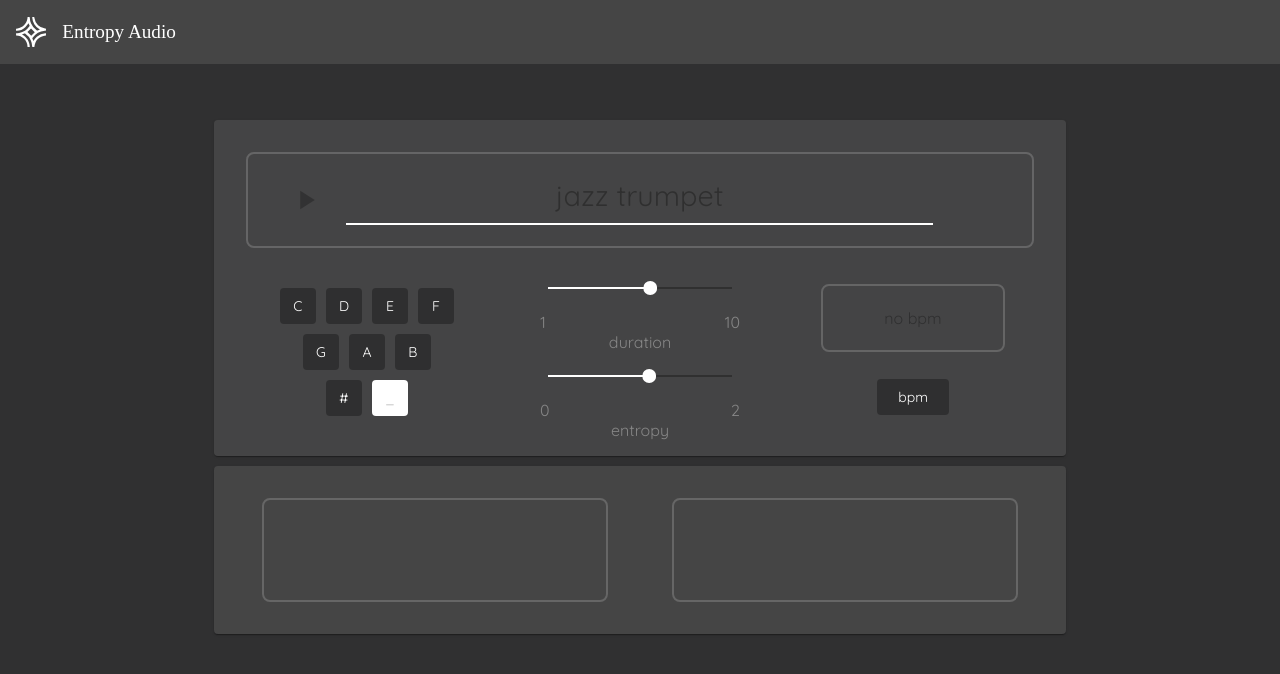
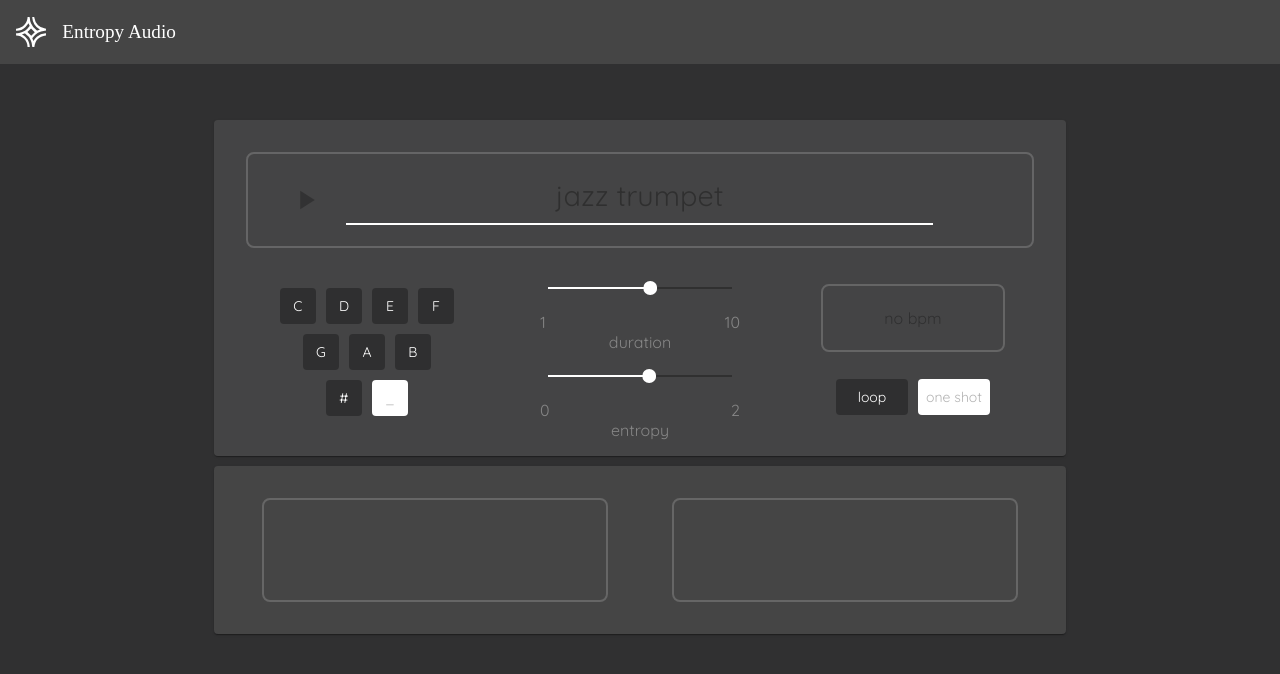
Before and after one commit to Bej9038/entropy-frontend, an Angular app: page / in a window 1280 px wide. Shown: the top 674 px of the page. Built offline with nearby package versions, Linux system fonts and the light colour scheme; a web font is replaced by a local one; what wavesurfer.js would draw is missing.

Commit message:
added loop vs one shot control

```diff
--- a/src/app/bpm-select/bpm-select.component.css
+++ b/src/app/bpm-select/bpm-select.component.css
@@ -83,6 +83,14 @@
   margin: 5px;
 }
 
+.button-cont {
+  display: flex;
+  flex-direction: row;
+  justify-content: center;
+  align-items: center;
+  align-content: center;
+}
+
 ::ng-deep .bpm-form .mat-form-field-underline {
   visibility: hidden !important;
 }
--- a/src/app/bpm-select/bpm-select.component.html
+++ b/src/app/bpm-select/bpm-select.component.html
@@ -2,9 +2,9 @@
 <div class="bpm-container">
 
   <mat-form-field class="bpm-flexitem bpm-form"  floatLabel="never">
-      <mat-label *ngIf="bpm == '' && BPMSelected">120</mat-label>
-      <mat-label *ngIf="!BPMSelected">no bpm</mat-label>
-      <input [disabled]="!BPMSelected" [formControl]="BPMSelected ? numberInputControl : dummyControl" matInput maxlength="3"
+      <mat-label *ngIf="bpm == '' && loopSelected">120</mat-label>
+      <mat-label *ngIf="!loopSelected">no bpm</mat-label>
+      <input [disabled]="!loopSelected" [formControl]="loopSelected ? numberInputControl : dummyControl" matInput maxlength="3"
              [(ngModel)]="bpm" (keydown.tab)="selectPlaceholder()" (keydown.enter)="selectPlaceholder()" (input)="updateBPM()">
   </mat-form-field>
 <!--  <div class="bpm-flexitem mat-error" style="color: var(&#45;&#45;translucent-grey); height: 1rem" *ngIf="!numberInputControl.hasError('pattern') &&-->
@@ -13,16 +13,19 @@
 
   <div class="error-cont">
     <mat-error class="bpm-flexitem" *ngIf="(numberInputControl.hasError('min') || numberInputControl.hasError('max'))
-  && BPMSelected
+  && loopSelected
   && !numberInputControl.hasError('pattern')">
   error: 60 <= bpm <= 200
   </mat-error>
-  <mat-error class="bpm-flexitem" *ngIf="numberInputControl.hasError('pattern') && BPMSelected">
+  <mat-error class="bpm-flexitem" *ngIf="numberInputControl.hasError('pattern') && loopSelected">
     error: bpm must be numeric
   </mat-error>
 </div>
 
-<button class="bpm-flexitem keyButton" [class.selected]="BPMSelected" (click)="toggleBPM()" mat-flat-button> bpm </button>
-
+  <div class="button-cont">
+    <button class="bpm-flexitem keyButton" [class.selected]="loopSelected" (click)="toggleBPM()" mat-flat-button> loop </button>
+    <button class="bpm-flexitem keyButton" [class.selected]="!loopSelected" (click)="toggleBPM()" mat-flat-button> one shot </button>
+    <!--  <button class="bpm-flexitem keyButton" [class.selected]="BPMSelected" (click)="toggleLoop() "mat-flat-button> loop </button>-->
+  </div>
 
 </div>
--- a/src/app/bpm-select/bpm-select.component.ts
+++ b/src/app/bpm-select/bpm-select.component.ts
@@ -8,7 +8,8 @@ import { FormControl, Validators } from '@angular/forms';
   styleUrls: ['./bpm-select.component.css']
 })
 export class BpmSelectComponent implements OnInit {
-  BPMSelected: boolean = false
+  loopSelected: boolean = false
+  // oneShotSelected: boolean true
   bpm: string = this.reqService.bpm
   numberInputControl= new FormControl('', [
     Validators.pattern('^[0-9]+$'),
@@ -34,10 +35,32 @@ export class BpmSelectComponent implements OnInit {
     this.reqService.disableGeneration = this.numberInputControl.hasError('min') || this.numberInputControl.hasError('max') || this.numberInputControl.hasError('pattern');
   }
 
+  // toggleOneShot()
+  // {
+  //   this.loopSelected = !this.loopSelected;
+  //   if(!this.loopSelected)
+  //   {
+  //     this.reqService.bpm = ""
+  //     if(this.reqService.disableGeneration)
+  //     {
+  //       this.reqService.disableGeneration = false
+  //     }
+  //   }
+  //   else {
+  //     this.reqService.bpm = this.bpm
+  //     if((this.numberInputControl.hasError('min') ||
+  //       this.numberInputControl.hasError('max') ||
+  //       this.numberInputControl.hasError('pattern')) && !this.reqService.disableGeneration)
+  //     {
+  //       this.reqService.disableGeneration = true
+  //     }
+  //   }
+  // }
+
   toggleBPM()
   {
-    this.BPMSelected = !this.BPMSelected;
-    if(!this.BPMSelected)
+    this.loopSelected = !this.loopSelected;
+    if(!this.loopSelected)
     {
       this.reqService.bpm = ""
       if(this.reqService.disableGeneration)
--- a/src/app/req.service.ts
+++ b/src/app/req.service.ts
@@ -10,6 +10,7 @@ export class ReqService {
   entropy: number = 1.1
   duration: number = 6
   disableGeneration: boolean = false
+  // loop: False;
 
   constructor() { }
 
@@ -22,8 +23,9 @@ export class ReqService {
       {
         text += " "
       }
-      text += this.bpm + " bpm"
+      text += "loop " + this.bpm + " bpm"
     }
+
     if(this.key != "")
     {
       if(text != "")
```
